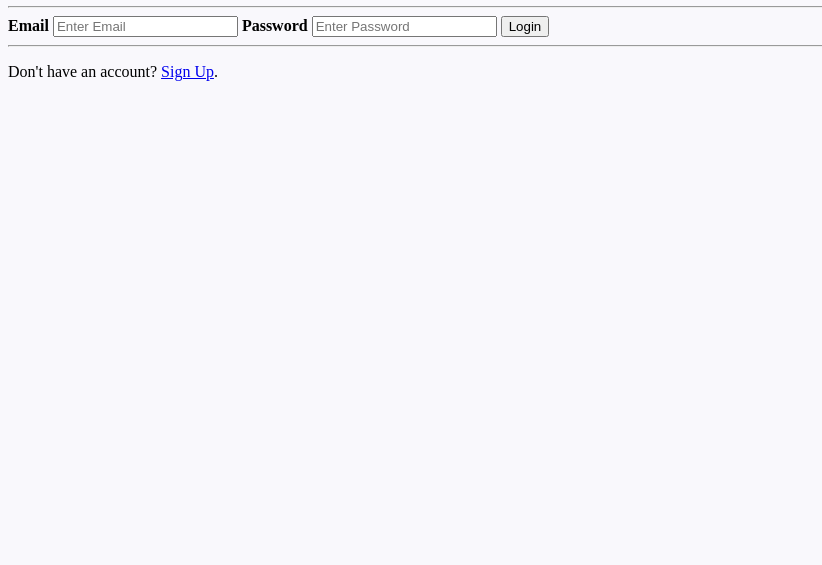
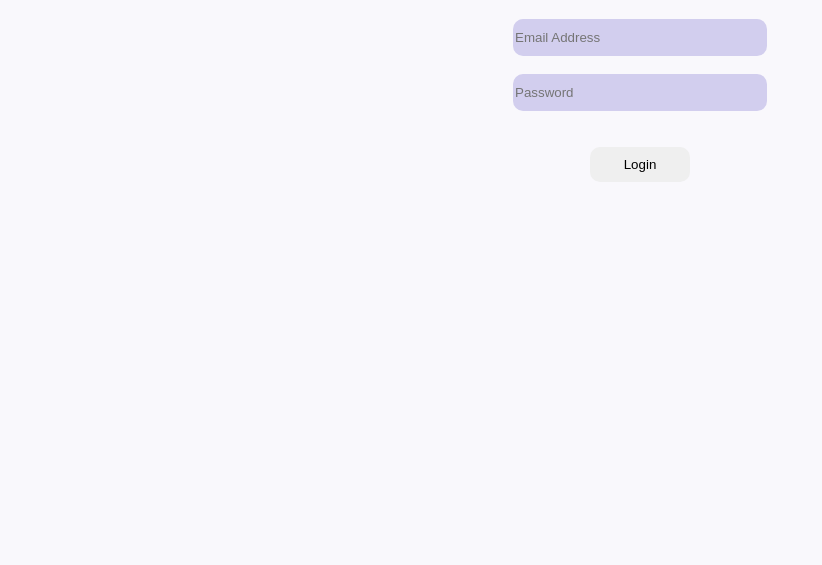
Before and after one commit to SawyerMurphy/HighTierParking, a plain HTML site: page Login.htm in a window 1280 px wide. Shown: the part 235-800 px from the top of the page, without its empty margins (0-822 px from the left). Drawn offline with Linux system fonts and the light colour scheme.

Commit message:
Editing Login.html looks

```diff
--- a/Login.css
+++ b/Login.css
@@ -5,6 +5,48 @@ body {
 .title {
     text-align: center;
     font-family: "Work Sans" ;
-    font-size: 50px;
+    font-size: 60px;
     color: rgb(134, 116, 150);
 }
+
+#emailAddInput {
+    border: 0;
+    background-color: #d2ceee ;
+    border-radius: 10px;
+    height: 35px ;
+    width: 250px;
+}
+
+.emailAddress {
+    text-align: center;
+}
+
+#passwordInput {
+    border: 0;
+    background-color: #d2ceee ;
+    border-radius: 10px;
+    height: 35px ;
+    width: 250px;
+}
+
+.password {
+    text-align: center;
+}
+
+#loginBtn {
+    border: 0;
+    border-radius: 10px;
+    height: 35px;
+    width: 100px;
+}
+
+.loginBtn {
+    text-align: center;
+}
+
+br {
+    -webkit-user-select: none; /* Safari */
+    -moz-user-select: none; /* Firefox */
+    -ms-user-select: none; /* IE10+/Edge */
+    user-select: none; /* Standard */
+}
--- a/Login.htm
+++ b/Login.htm
@@ -7,9 +7,21 @@
   </head>
   <body>
 
-  <h1 class="title">High Tier <br> Parking</h1>
+    <h1 class="title">High Tier <br> Parking</h1>
+    <br> <br>
 
-  <form name=reg action="action_page.php" >
+    <div class="emailAddress">
+      <input type="text" id="emailAddInput" placeholder="Email Address">
+    </div>
+    <br>
+    <div class="password">
+      <input type="text" id="passwordInput" placeholder="Password">
+    </div>
+    <br> <br>
+    <div class="loginBtn">
+      <button type="button" id="loginBtn">Login</button>
+    </div>
+  <!--<form name=reg action="action_page.php" >
     <div class="container">
       <h1>Login</h1>
       <hr>
@@ -30,7 +42,7 @@
     <div class="container signup">
       <p>Don't have an account? <a href="#">Sign Up</a>.</p>
     </div>
-  </form>
+  </form>-->
   </body>
 </html>
 <script>
```
